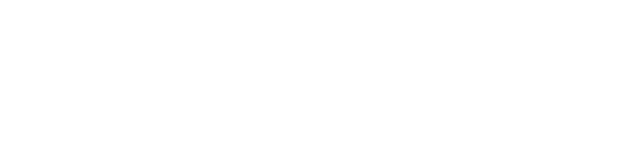
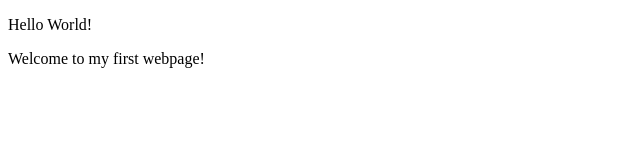
Before and after one commit to Anne-15/web-page, a plain HTML site: page my-first-webpage.html in a window 1280 px wide. Shown: the whole page, without its empty margins (0-640 px from the left). Drawn offline with Linux system fonts and the light colour scheme.

Commit message:
add paragraph block elements to the page

```diff
--- a/my-first-webpage.html
+++ b/my-first-webpage.html
@@ -4,6 +4,8 @@
   <title>My first webpage!</title>
 </head>
 <body>
+  <p>Hello World!</p>
+  <p>Welcome to my first webpage!</p>
 
 </body>
 </html>
```
